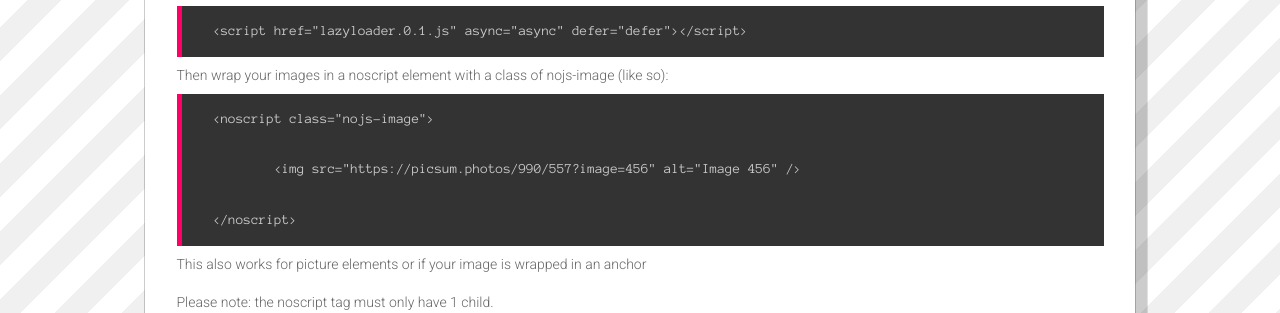
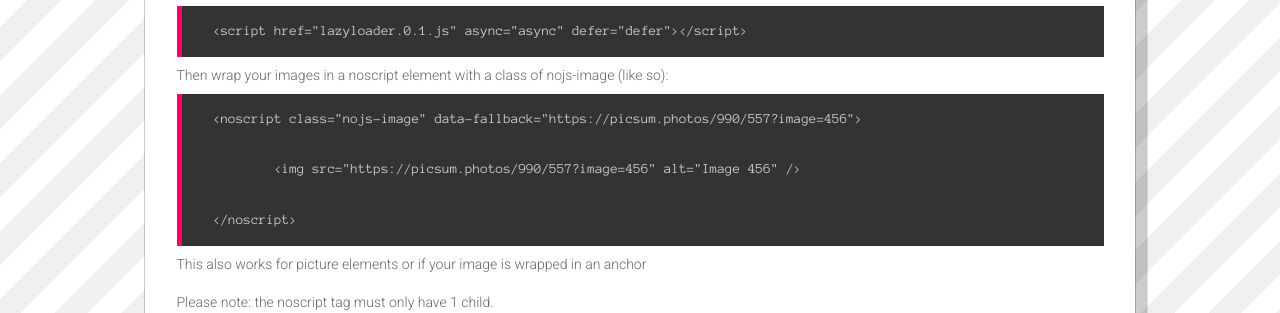
Before and after one commit to shakyjake/Lazy-Loading-With-IntersectionObserver, a plain HTML site: page index.html in a window 1280 px wide. Shown: the part 141-454 px from the top of the page. Drawn offline with Linux system fonts and the light colour scheme.

Commit message:
Be the change you want to see in the index.html
Add fallback to example code too

```diff
--- a/index.html
+++ b/index.html
@@ -125,7 +125,7 @@
 
 					<p>Then wrap your images in a noscript element with a class of nojs-image (like so):</p>
 
-					<code>&lt;noscript class="nojs-image"&gt;
+					<code>&lt;noscript class="nojs-image" data-fallback="https://picsum.photos/990/557?image=456"&gt;
 
 	&lt;img src="https://picsum.photos/990/557?image=456" alt="Image 456" /&gt;
 
```
